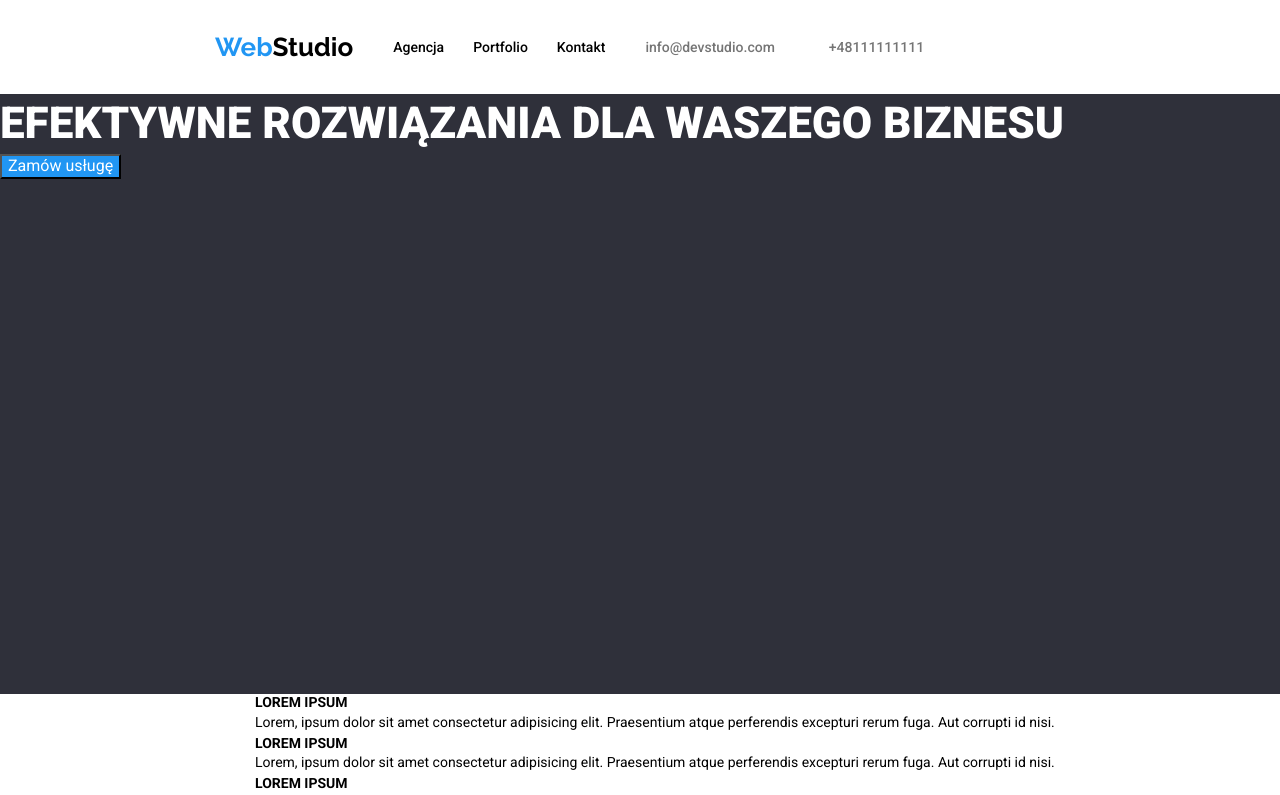
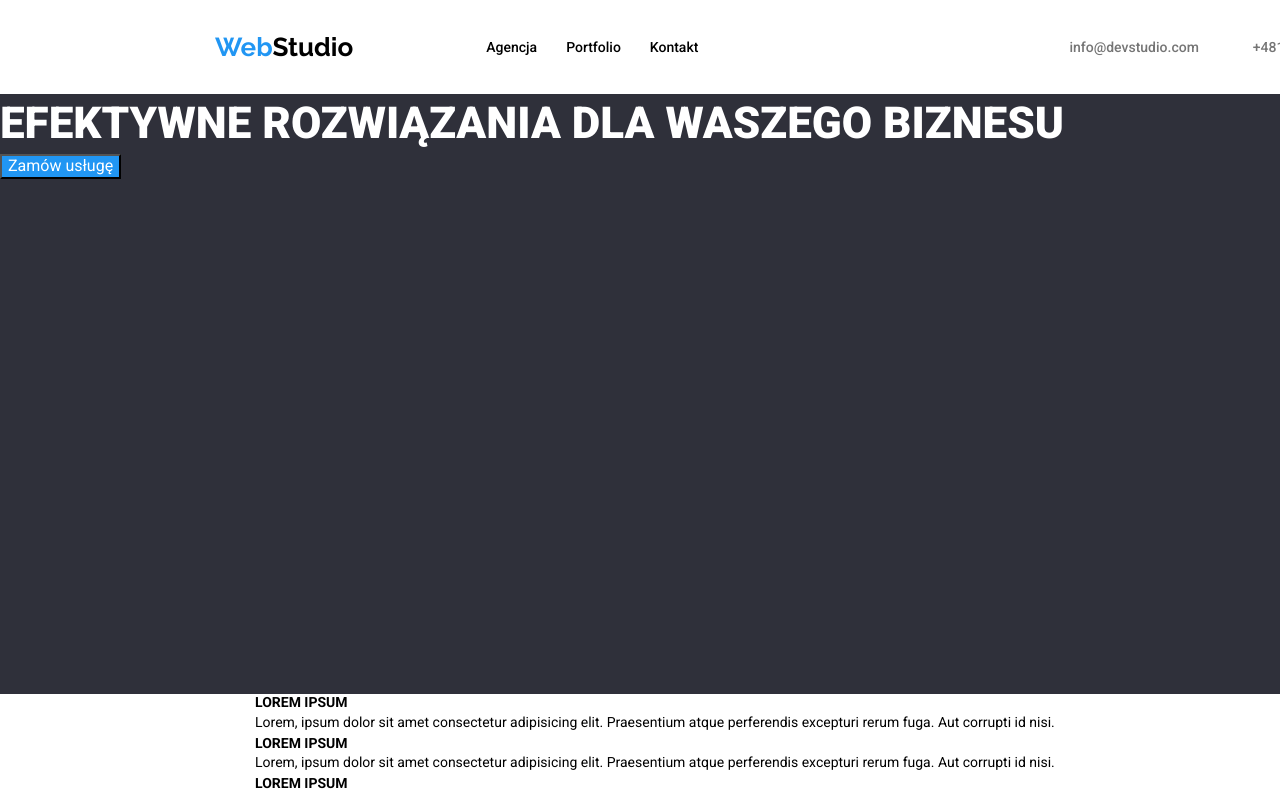
Before and after one commit to Bartosz-Zarski/goit-markup-hw-03, a plain HTML site: page index.html in a window 1280 px wide. Shown: the top 795 px of the page. Drawn offline with nearby package versions, Linux system fonts and the light colour scheme.

Commit message:
Finished positioning header elements.

```diff
--- a/css/styles.css
+++ b/css/styles.css
@@ -28,12 +28,17 @@ ul {
   margin-top: 32px;
   margin-bottom: 32px;
 }
-
+.nav-list {
+  padding: 0px 0px 0px 93px;
+}
 .nav-list li {
   display:inline;
 }
 .nav-list li:nth-child(2) {
 padding: 25px;
+}
+.header-contact {
+  padding: 0px 0px 0px 371px;
 }
 .header-contact li {
   display: inline;
```
